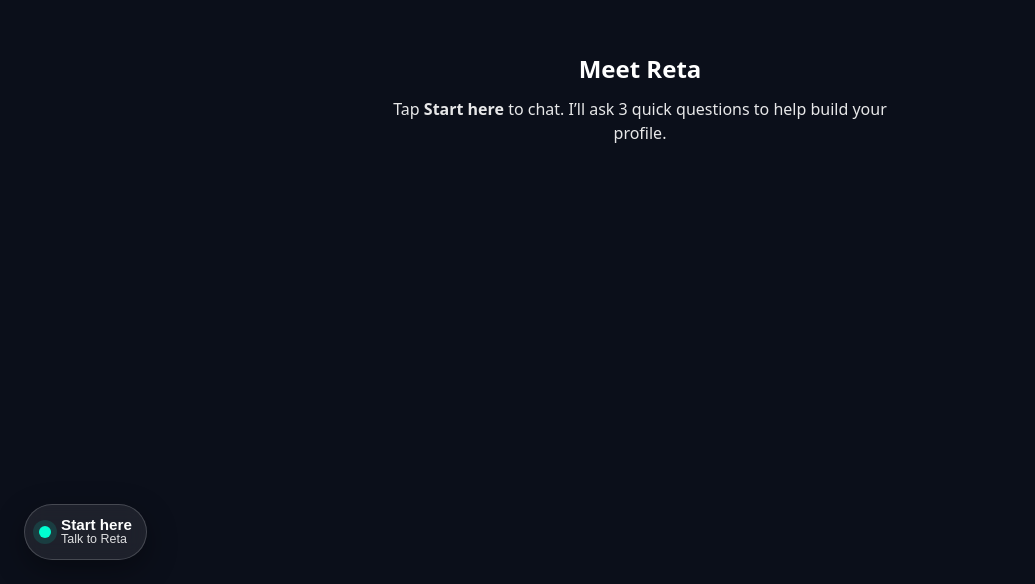
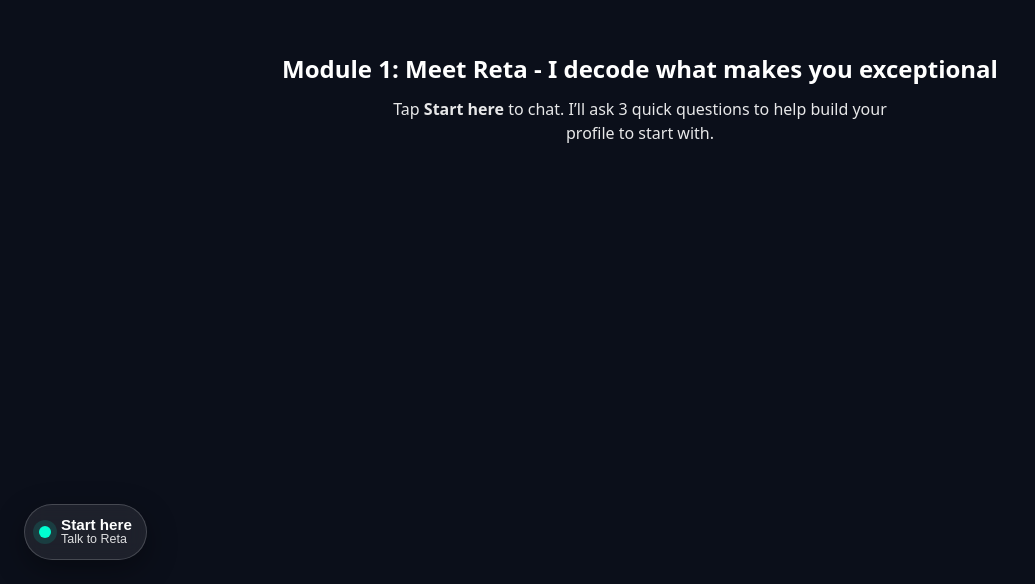
Before and after one commit to Manishk911/yareta-reeta-demo1, a plain HTML site: page public/index.html in a window 1280 px wide. Shown: the part 216-800 px from the top of the page, without its empty margins (0-1035 px from the left). Drawn offline with Linux system fonts and the light colour scheme.

Commit message:
Update index.html

```diff
--- a/public/index.html
+++ b/public/index.html
@@ -133,8 +133,8 @@
 
 <body>
   <main>
-    <h1>Meet Reta</h1>
-    <p>Tap <b>Start here</b> to chat. I’ll ask 3 quick questions to help build your profile.</p>
+    <h1>Module 1: Meet Reta - I decode what makes you exceptional</h1>
+    <p>Tap <b>Start here</b> to chat. I’ll ask 3 quick questions to help build your profile to start with.</p>
   </main>
 
   <button id="reta-launcher" type="button" aria-haspopup="dialog" aria-controls="reta-modal">
```
